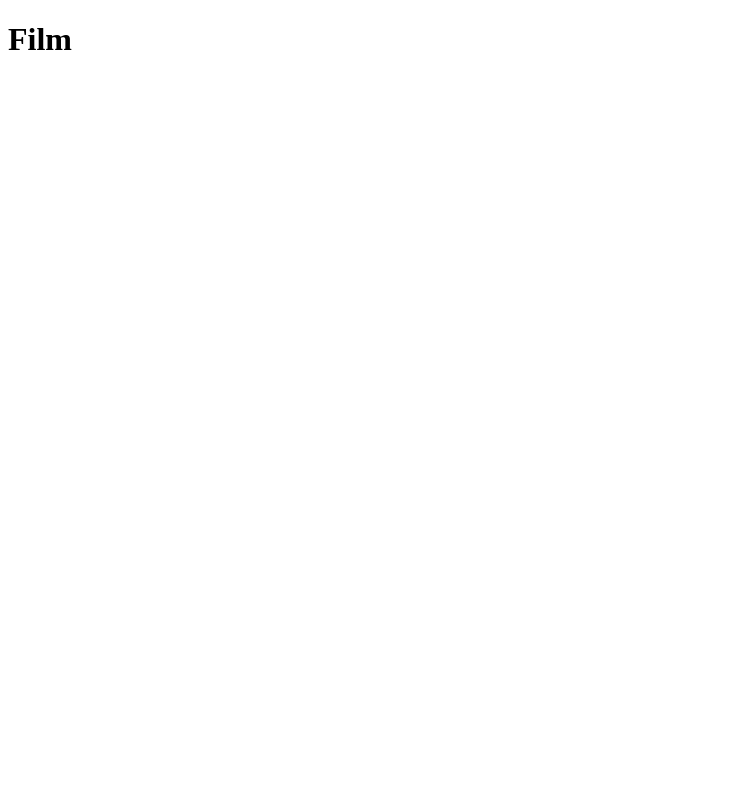
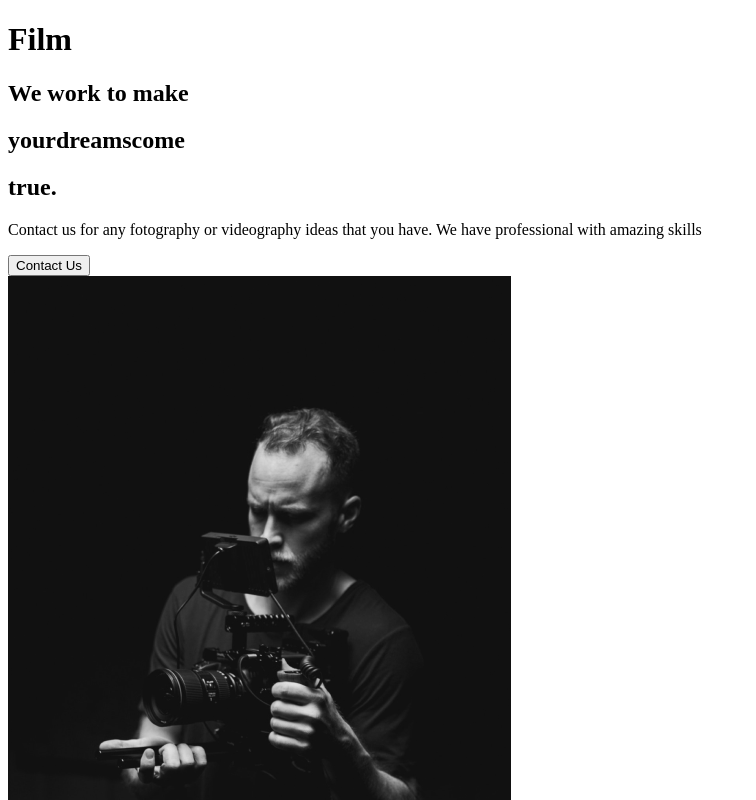
Before and after one commit to arielvergarautn/capture, a React (Create React App) app: page / in a window 1280 px wide. Shown: the top 800 px of the page, without its empty margins (0-756 px from the left). Built offline with nearby package versions, Linux system fonts and the light colour scheme.

Commit message:
about us page

```diff
--- a/package.json
+++ b/package.json
@@ -6,9 +6,13 @@
     "@testing-library/jest-dom": "^5.11.6",
     "@testing-library/react": "^11.2.2",
     "@testing-library/user-event": "^12.6.0",
+    "framer-motion": "^3.1.1",
     "react": "^17.0.1",
     "react-dom": "^17.0.1",
+    "react-intersection-observer": "^8.31.0",
+    "react-router-dom": "^5.2.0",
     "react-scripts": "4.0.1",
+    "styled-components": "^5.2.1",
     "web-vitals": "^0.2.4"
   },
   "scripts": {
--- a/src/App.js
+++ b/src/App.js
@@ -1,8 +1,11 @@
+//Import pages
+import AboutUs from './pages/AboutUs'
 
 function App() {
   return (
     <div className="App">
       <h1>Film</h1>
+      <AboutUs />
     </div>
   );
 }
--- /dev/null
+++ b/src/components/AboutSection.js
@@ -0,0 +1,27 @@
+import React from 'react'
+import home1 from '../img/home1.png'
+
+const AboutSection = () => {
+    return (
+        <div>
+            <div className="description">
+                <div className="title">
+                    <div className="hide">
+                        <h2>We work to make</h2>
+                    </div>
+                    <div className="hide">
+                        <h2>your<span>dreams</span>come</h2>
+                    </div>
+                    <div className="hide">
+                        <h2>true.</h2>
+                    </div>
+                </div>
+                <p>Contact us for any fotography or videography ideas that you have. We have professional with amazing skills</p>
+                <button>Contact Us</button>
+            </div>
+            <img src={home1} alt="Guy with a camera" />
+        </div>
+    )
+}
+
+export default AboutSection
--- /dev/null
+++ b/src/pages/AboutUs.js
@@ -0,0 +1,12 @@
+import React from 'react'
+import AboutSection from '../components/AboutSection'
+
+const AboutUs = () => {
+    return (
+        <>
+            <AboutSection />
+        </>
+    )
+}
+
+export default AboutUs
```
Also changed, not shown: 2 other files (tests, documents, lock files or other folders).
